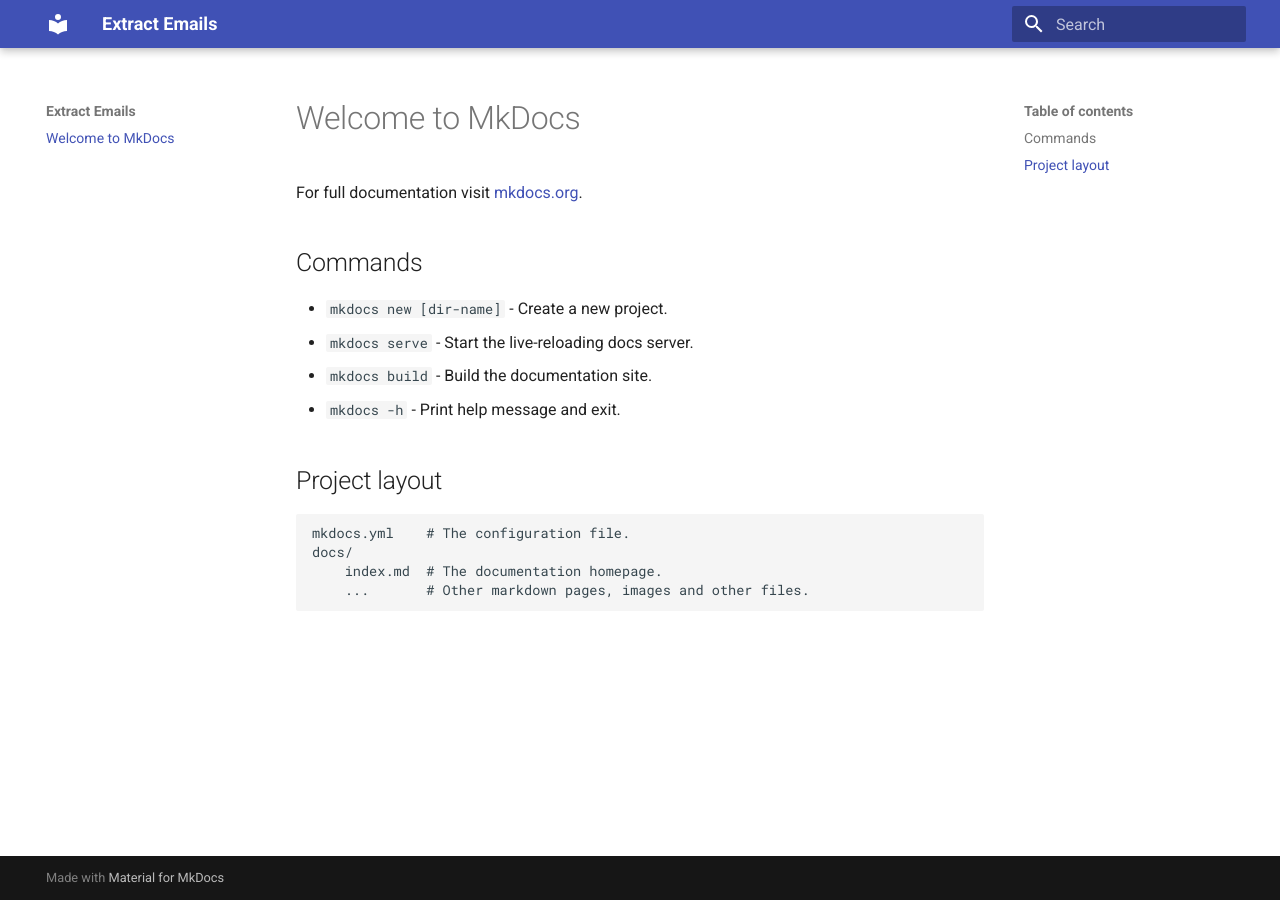
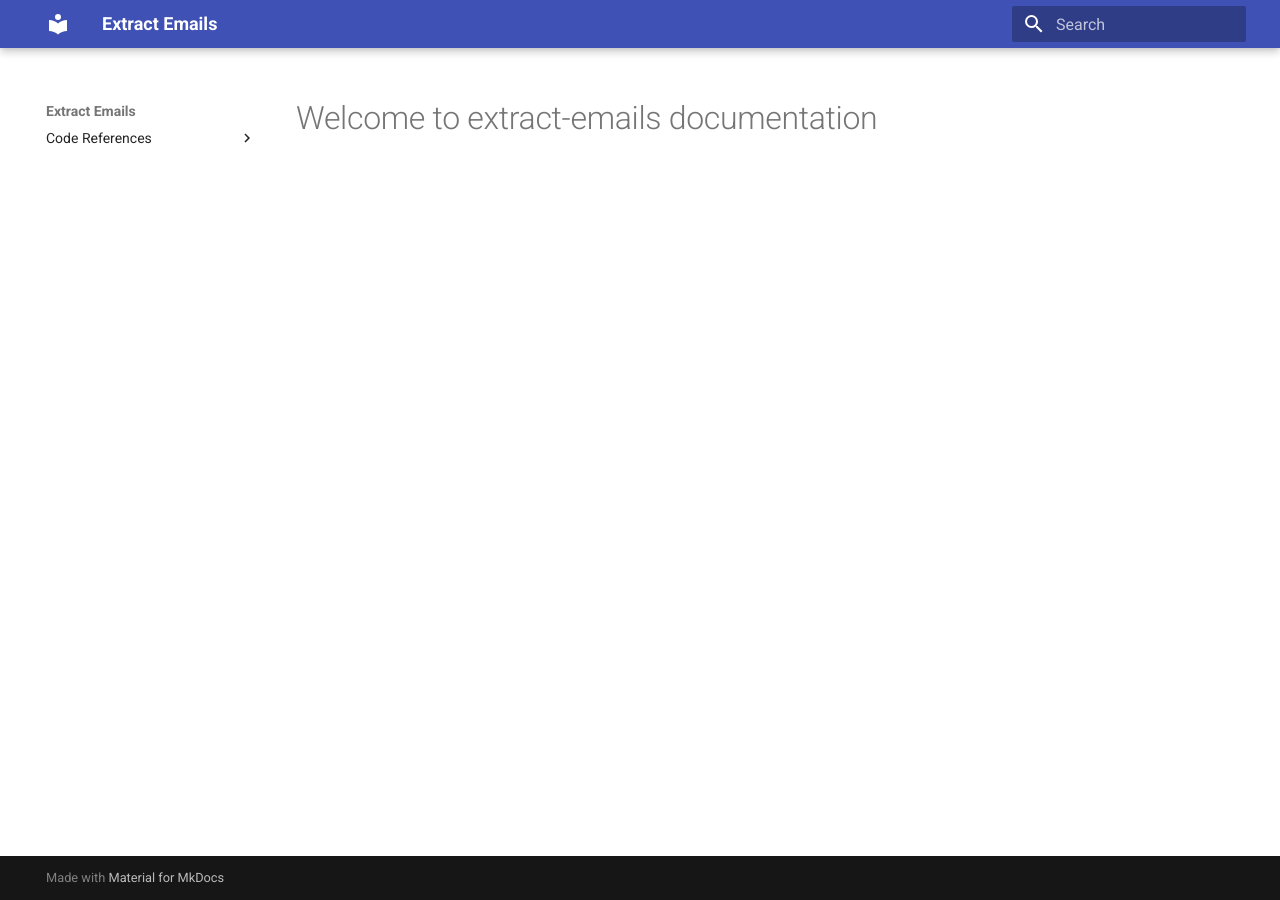
Before and after one commit to dmitriiweb/extract-emails, an MkDocs documentation site: the page built from docs/index.md, in a window 1280 px wide. Built offline with MkDocs 1.6.1 and Material for MkDocs 9.7.7, drawn with Linux system fonts in a browser that asks for light colours.

```diff
--- a/docs/index.md
+++ b/docs/index.md
@@ -1,17 +1 @@
-# Welcome to MkDocs
-
-For full documentation visit [mkdocs.org](https://www.mkdocs.org).
-
-## Commands
-
-* `mkdocs new [dir-name]` - Create a new project.
-* `mkdocs serve` - Start the live-reloading docs server.
-* `mkdocs build` - Build the documentation site.
-* `mkdocs -h` - Print help message and exit.
-
-## Project layout
-
-    mkdocs.yml    # The configuration file.
-    docs/
-        index.md  # The documentation homepage.
-        ...       # Other markdown pages, images and other files.
+# Welcome to extract-emails documentation
--- a/mkdocs.yml
+++ b/mkdocs.yml
@@ -5,3 +5,7 @@ theme:
 plugins:
   - search
   - mkdocstrings
+
+nav:
+  - Code References:
+      - code/browsers.md
```
Also changed, not shown: docs/code/browsers.md (added, +4 -0 lines), 3 other files.
